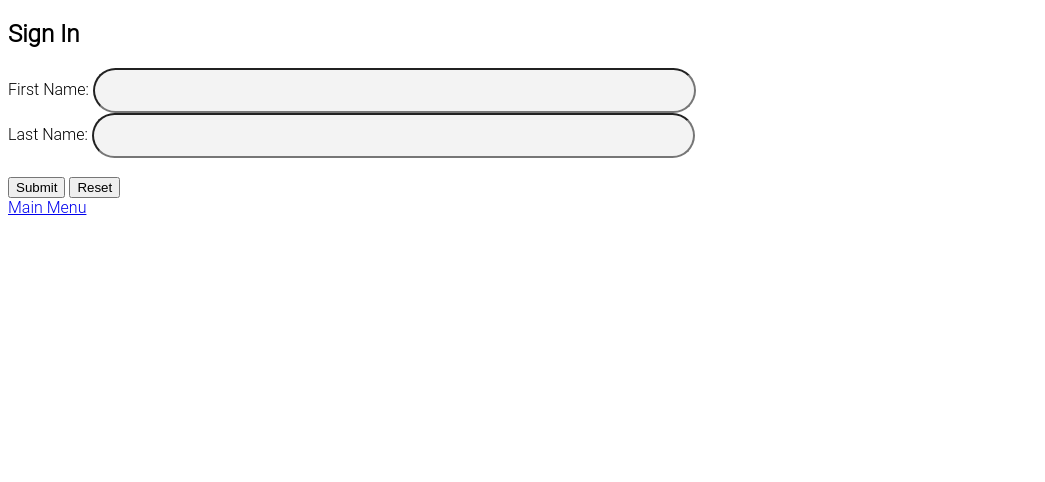
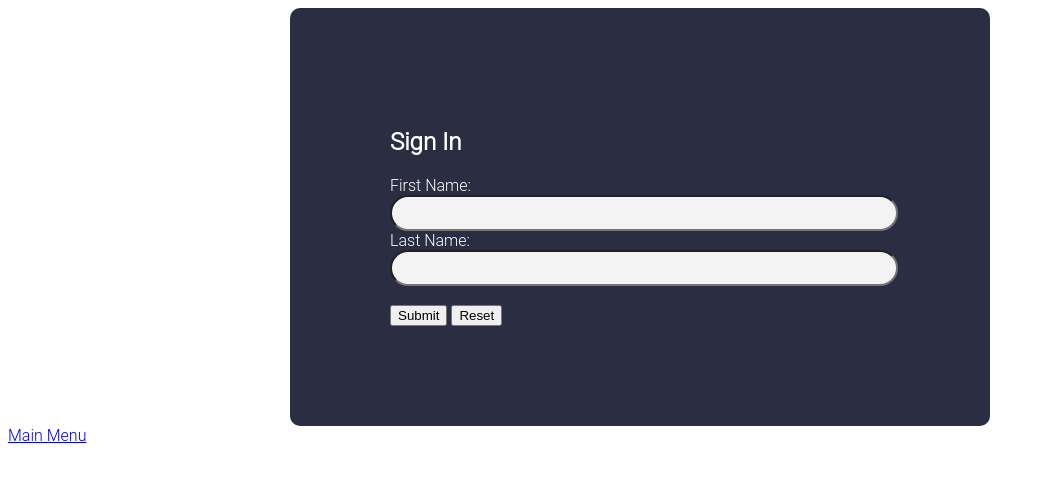
Before and after one commit to TazBruce/HappyBuildings, a plain HTML site: page login.html in a window 1280 px wide. Shown: the whole page, without its empty margins (0-1045 px from the left). Drawn offline with Linux system fonts and the light colour scheme.

Commit message:
Basic css styling

```diff
--- a/login.html
+++ b/login.html
@@ -7,8 +7,8 @@
   </head>
 
   <body>
-    <h2>Sign In</h2>
     <div>
+      <h2>Sign In</h2>
       <form action="submit.html">
         <label for="firstname">First Name:</label>
         <input type="text" id="firstname" name="firstname"><br>
--- a/style.css
+++ b/style.css
@@ -1,15 +1,20 @@
 input[type=text], input[type=password]{
-    width: 595px;
-    height: 39px;
-    left: calc(50% - 595px/2 + 1px);
-    top: calc(50% - 39px/2 - 95px);
-
-    /* Button */
-
+    width: 100%;
+    height: 30px;
     background: #F3F3F3;
     border-radius: 46px;
+    outline: none;
 }
 
 body,h1,h2,h3,h4,h5,h6 {
     font-family: "Roboto Light", sans-serif;
+    color: #FFFFFF;
 }
+
+div {
+    background-color: #2B2D42;
+    border-radius: 10px;
+    padding: 100px;
+    max-width: 500px;
+    margin: 0 auto;
+}
```
Also changed, not shown: signup.html (+1 -1 lines), submit.html (+3 -1 lines).
